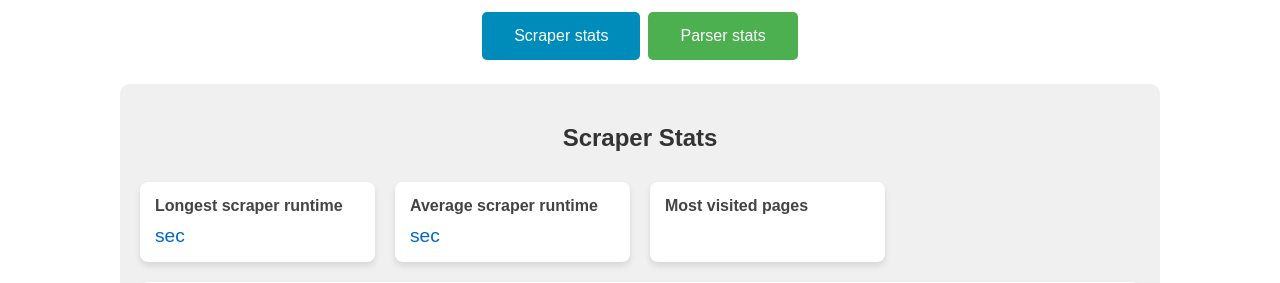
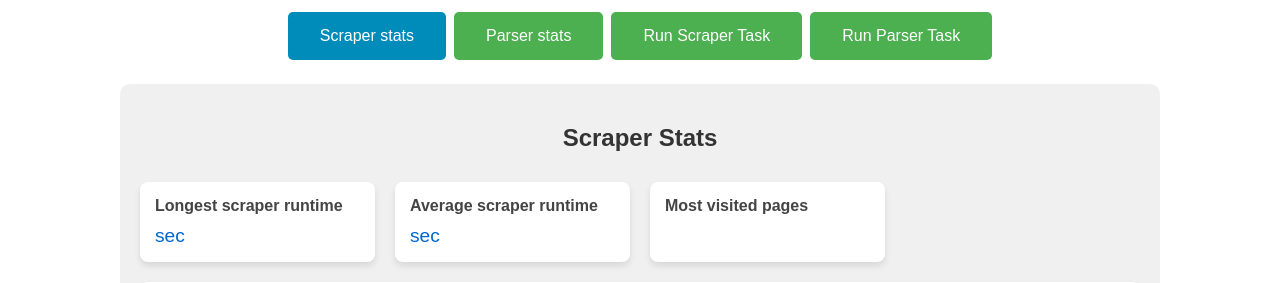
Before and after one commit to DEENUU1/automotive-agregator-scrapers, a FastAPI app: template app/templates/root.html in a window 1280 px wide. Shown: the top 283 px of the page. Run offline with FastAPI, Linux system fonts and the light colour scheme; the template is opened without the code that fills it, so the values that code supplies are empty.

Commit message:
feature: add buttons to run scrapers and parsers

```diff
--- a/app/app.py
+++ b/app/app.py
@@ -6,7 +6,7 @@ from config.config import settings
 import logging
 
 from fastapi.templating import Jinja2Templates
-
+from tasks.celery_worker import task_scrapers, task_parsers
 from service.statistic_service import ScraperAnalytics, ParserAnalytics
 
 logging.basicConfig(
@@ -14,7 +14,6 @@ logging.basicConfig(
     format='%(asctime)s - %(levelname)s - %(message)s'
 )
 logger = logging.getLogger(__name__)
-
 
 app = FastAPI(
     debug=settings.DEBUG,
@@ -56,3 +55,15 @@ def root(request: Request):
         "root.html",
         context=context
     )
+
+
+@app.get("/task/scraper")
+async def run_scrape_task(request: Request):
+    task_scrapers.delay()
+    return {"status": "OK"}
+
+
+@app.get("/task/parser")
+async def run_parser_task(request: Request):
+    task_parsers.delay()
+    return {"status": "OK"}
--- a/app/templates/root.html
+++ b/app/templates/root.html
@@ -13,6 +13,8 @@
     <div class="button-container">
         <button id="scraperButton" class="active" onclick="toggleView('scraper')">Scraper stats</button>
         <button id="parserButton" onclick="toggleView('parser')">Parser stats</button>
+        <button id="runScraperTaskButton" onclick="runScraperTask()">Run Scraper Task</button>
+        <button id="runParserTaskButton" onclick="runParserTask()">Run Parser Task</button>
     </div>
     <div id="scraperView">
         <h2>Scraper Stats</h2>
@@ -116,6 +118,34 @@
     </div>
 
 <script>
+        async function runScraperTask() {
+            try {
+                let response = await fetch('/task/scraper', { method: 'GET' });
+                let data = await response.json();
+                if (data.status === 'OK') {
+                    alert('Scraper task started successfully!');
+                } else {
+                    alert('Failed to start scraper task.');
+                }
+            } catch (error) {
+                alert('Error starting scraper task: ' + error);
+            }
+        }
+
+        async function runParserTask() {
+            try {
+                let response = await fetch('/task/parser', { method: 'GET' });
+                let data = await response.json();
+                if (data.status === 'OK') {
+                    alert('Parser task started successfully!');
+                } else {
+                    alert('Failed to start parser task.');
+                }
+            } catch (error) {
+                alert('Error starting parser task: ' + error);
+            }
+        }
+
         var scraperData = [
             {% for key, value in scraper_all.items() %}
                 {
```
Lines whose indentation alone changed are shown as unchanged.
